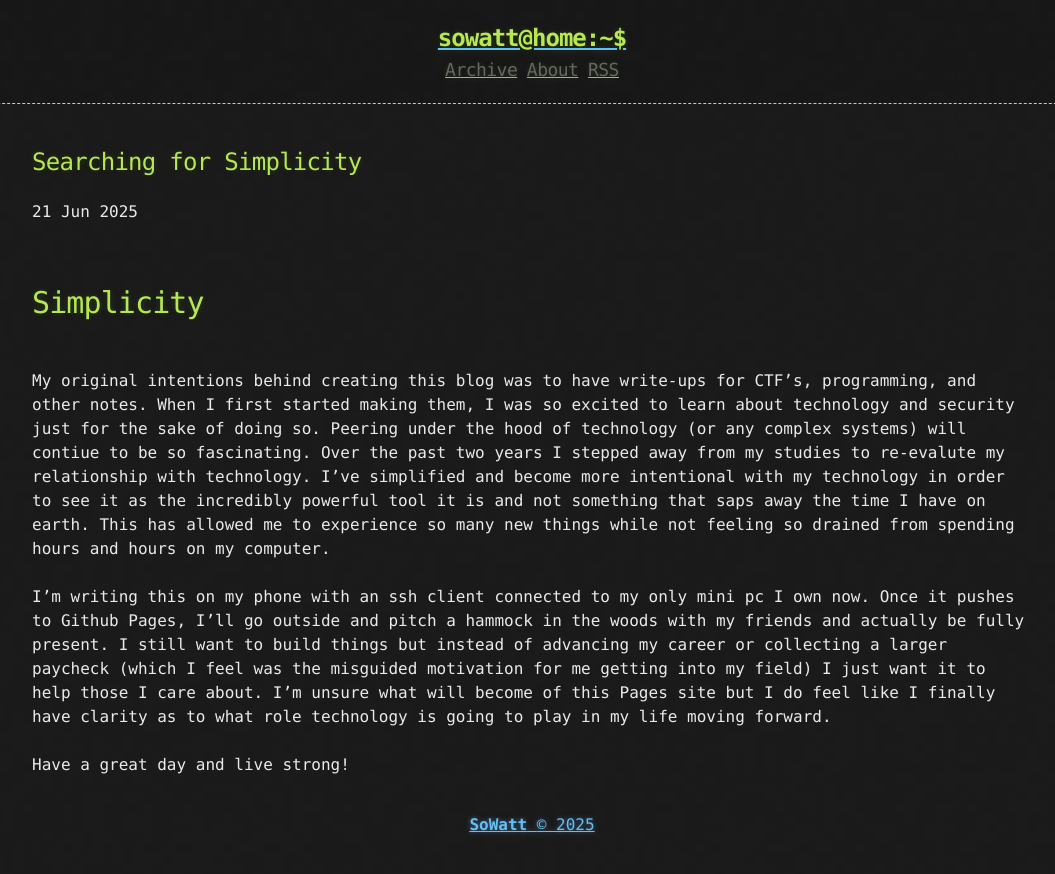
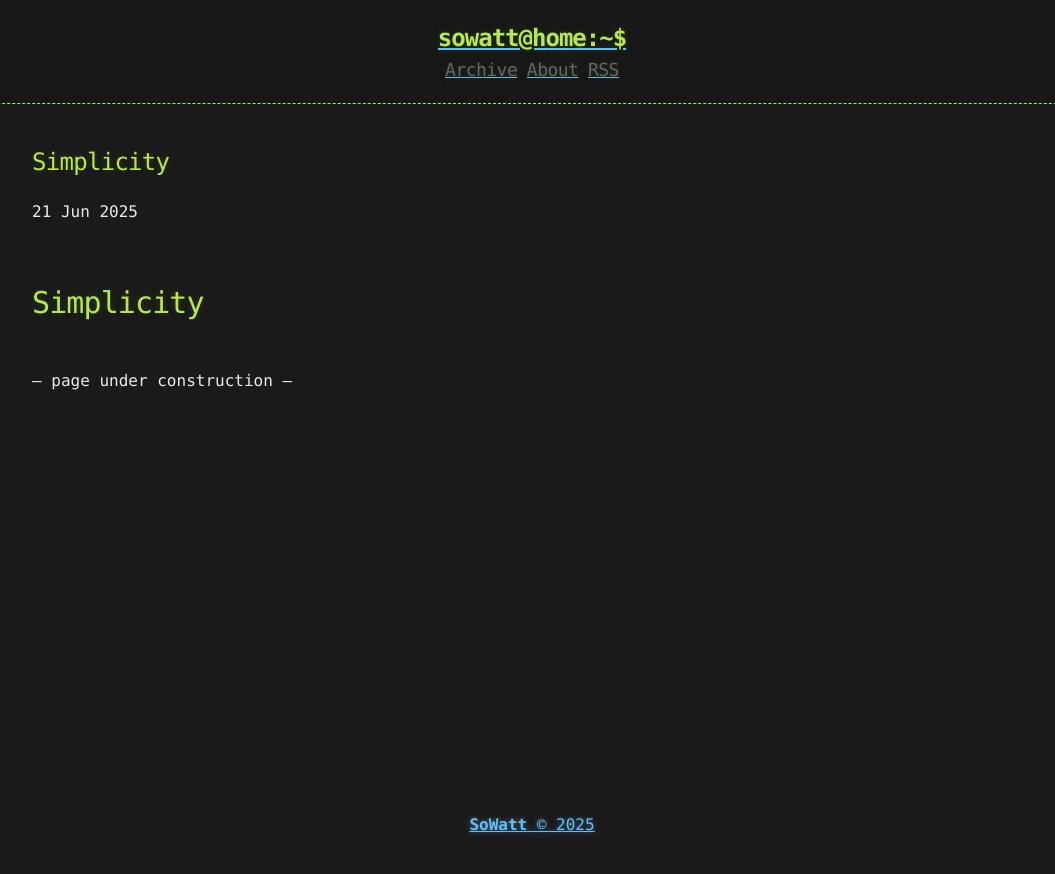
Before and after one commit to soWatt/soWatt.github.io, a Jekyll site: the page built from _posts/2025-06-21-Simplicity.md, in a window 1280 px wide. Shown: the top 874 px of the page, without its empty margins (108-1163 px from the left). Built offline with Jekyll 4.4.1, drawn with Linux system fonts in a browser that asks for light colours.

Commit message:
Update 2025-06-21-Simplicity.md

```diff
--- a/_posts/2025-06-21-Simplicity.md
+++ b/_posts/2025-06-21-Simplicity.md
@@ -1,14 +1,8 @@
 ---
-title: Searching for Simplicity
+title: Simplicity
 published: true
 ---
 <br/>
 # [](#header-1) Simplicity
 <br/>
-My original intentions behind creating this blog was to have write-ups for CTF's, programming, and other notes. When I first started making them, I was so excited to learn about technology and security just for the sake of doing so. Peering under the hood of technology (or any complex systems) will contiue to be so fascinating. Over the past two years I stepped away from my studies to re-evalute my relationship with technology. I've simplified and become more intentional with my technology in order to see it as the incredibly powerful tool it is and not something that saps away the time I have on earth. This has allowed me to experience so many new things while not feeling so drained from spending hours and hours on my computer.
-<br/>
-<br/>
-I'm writing this on my phone with an ssh client connected to my only mini pc I own now. Once it pushes to Github Pages, I'll go outside and pitch a hammock in the woods with my friends and actually be fully present. I still want to build things but instead of advancing my career or collecting a larger paycheck (which I feel was the misguided motivation for me getting into my field) I just want it to help those I care about. I'm unsure what will become of this Pages site but I do feel like I finally have clarity as to what role technology is going to play in my life moving forward.
-<br/>
-<br/>
-Have a great day and live strong!
+-- page under construction --
```
